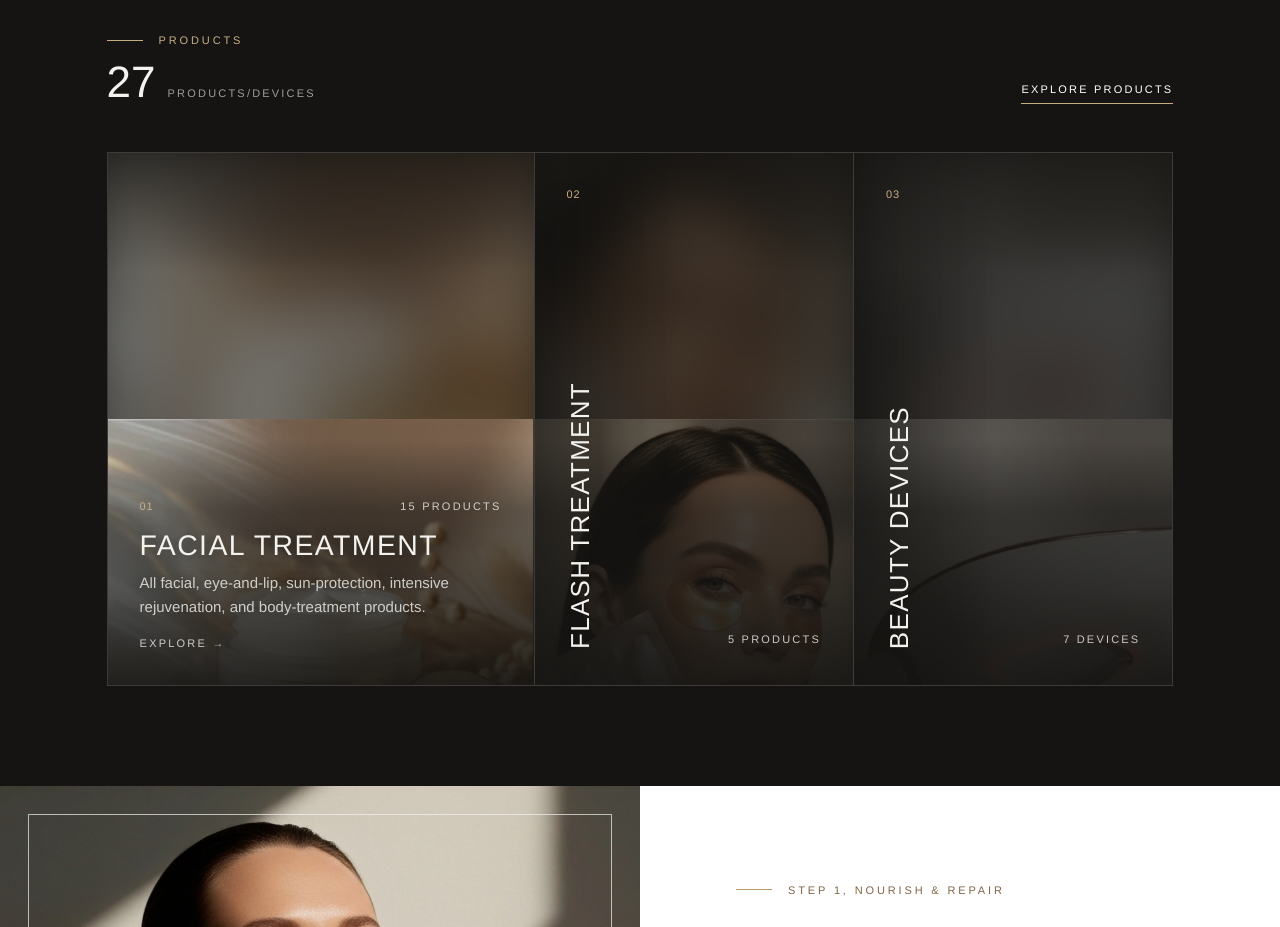
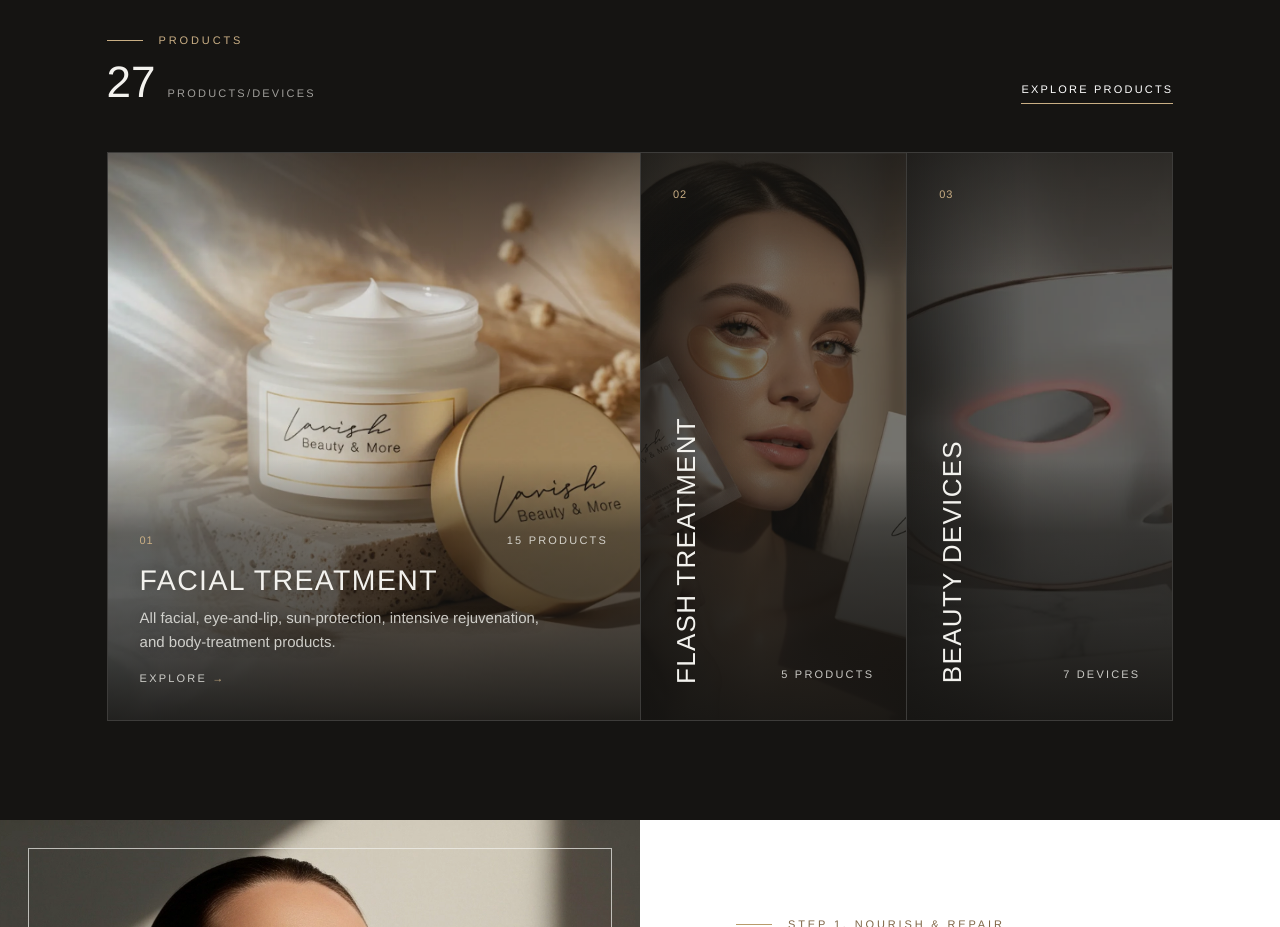
Before and after one commit to everlast-software-development/lavishluster, a React (Vite) app in the folder client/: page / in a window 1280 px wide. Shown: the part 1600-2527 px from the top of the page. Built offline with nearby package versions, Linux system fonts and the light colour scheme.

Commit message:
Home: Product Worlds cover images, no bars
Co-Authored-By: Claude Opus 5.5 (1M context) <noreply@anthropic.com>

```diff
--- a/client/src/components/sections/home/HomeCollections.css
+++ b/client/src/components/sections/home/HomeCollections.css
@@ -1,9 +1,9 @@
 /* ==========================================================================
-   Home 03 — Product Worlds (noir) · ≈950px at 1440
+   Home 03 — Product Worlds (noir) · ≈985px at 1440
    Three expanding full-image panels, text on the image. --o is the open
    state of a panel (0 or 1); overlays and content fades follow it. The open
-   panel is exactly as wide as its photograph at the row height (--ar, the
-   image's width / height read at build time), so the whole image shows.
+   panel's width follows its photograph's ratio (--ar, width / height read at
+   build time), kept to 50–60% of the row; the image always covers the panel.
    ========================================================================== */
 .home-worlds { background: var(--c-noir); color: var(--c-pearl); }
 .home-worlds__head { display: flex; flex-wrap: wrap; align-items: flex-end; justify-content: space-between; gap: 1rem 2rem; margin-bottom: 3rem; }
@@ -11,9 +11,9 @@
 .home-worlds__count { font-size: 2.75rem; font-weight: 200; line-height: 1; color: var(--c-pearl); font-variant-numeric: lining-nums tabular-nums; }
 .home-worlds__count-label { color: var(--c-pearl-a62); }
 
-/* ---------- Panels row: 600px at 1440 ---------- */
+/* ---------- Panels row: 640px at 1440 ---------- */
 .world-panels {
-  --row-h: clamp(30rem, 41.7vw, 37.5rem);
+  --row-h: clamp(31.25rem, 44.4vw, 40rem);
   container-type: inline-size;
   list-style: none; margin: 0; padding: 0;
   display: flex; height: var(--row-h);
@@ -21,22 +21,18 @@
 }
 .world-panel {
   --o: 0;
-  --fx: var(--fx-closed, 50%);                             /* horizontal focal point (closed panels crop) */
-  --img-w: calc((var(--row-h) - 2px) * var(--ar, 0.8));    /* the image's width at the panel height */
-  --open-w: clamp(40cqw, var(--img-w), 68cqw);             /* open width: the image's, kept to 40–68% of the row */
-  --bw: 0px;                                               /* the panel's left border, added to its open basis */
+  --open-w: clamp(50cqw, calc(var(--row-h) * var(--ar, 0.8)), 60cqw);  /* open width: the image's ratio, kept to 50–60% of the row */
   position: relative; flex: 1 1 0; min-width: 0; overflow: hidden;
   transition: flex-basis 0.6s var(--ease), flex-grow 0.6s var(--ease);
 }
-.world-panel + .world-panel { --bw: 1px; border-left: 1px solid var(--c-pearl-a18); }
-.world-panel--flash-treatment { --fx-closed: 35%; }
+.world-panel + .world-panel { border-left: 1px solid var(--c-pearl-a18); }
 /* Open: the first panel by default; while the row is hovered, the hovered panel;
    while focus is in the row (and it is not hovered), the focused panel. */
-.world-panel:first-child { --o: 1; --fx: 50%; flex: 0 0 calc(var(--open-w) + var(--bw)); }
+.world-panel:first-child { --o: 1; flex: 0 0 var(--open-w); }
 .world-panels:hover .world-panel,
-.world-panels:focus-within .world-panel { --o: 0; --fx: var(--fx-closed, 50%); flex: 1 1 0; }
+.world-panels:focus-within .world-panel { --o: 0; flex: 1 1 0; }
 .world-panels .world-panel:hover,
-.world-panels:not(:hover) .world-panel:focus-within { --o: 1; --fx: 50%; flex: 0 0 calc(var(--open-w) + var(--bw)); }
+.world-panels:not(:hover) .world-panel:focus-within { --o: 1; flex: 0 0 var(--open-w); }
 
 .world-panel__link { position: absolute; inset: 0; display: block; color: var(--c-pearl); text-decoration: none; }
 .world-panel__link:focus-visible { outline: 1px solid var(--c-gold); outline-offset: -1px; }
@@ -44,27 +40,24 @@
 /* Layers, bottom to top: image (0) · shade, base scrim, top shade (1) · content (2).
    Scoped under .world-panel so the global .media rules can never re-position them. */
 .world-panel .world-panel__media { position: absolute; inset: 0; z-index: 0; background: var(--c-noir); }
-/* The photograph keeps its own ratio: as tall as the panel and --img-w wide (narrower only when the
-   open width is clamped; then it shows whole, centred over its blurred copy). Open, it fills the
-   panel exactly; closed, the panel crops it around --fx. */
+/* The photograph always covers the panel edge to edge, open or closed, framed by its focal point. */
 .world-panel .world-panel__img {
-  position: absolute; top: 50%; left: var(--fx);
-  width: min(var(--img-w), var(--open-w)); height: auto; max-width: none; aspect-ratio: var(--ar, 0.8);
-  object-fit: cover; filter: brightness(0.88) saturate(0.92);
-  transform: translate(calc(var(--fx) * -1), -50%);
-  transition: left 0.6s var(--ease), transform 0.6s var(--ease);
+  position: absolute; inset: 0; width: 100%; height: 100%;
+  object-fit: cover; object-position: var(--focus, center); filter: brightness(0.88) saturate(0.92); transform: none;
 }
-/* Blurred copy of the same photograph behind it: covers any area the whole image leaves free. */
-.world-panel .world-panel__fill {
-  position: absolute; inset: 0; width: 100%; height: 100%; max-width: none;
-  object-fit: cover; filter: blur(28px) brightness(0.5); transform: scale(1.1);
-}
+/* Facial: 80% (not 45%) lifts the jar so its lid label clears the count, with headroom above. */
+.world-panel--facial-treatment { --focus: center 80%; }   /* the jar */
+.world-panel--flash-treatment { --focus: center 22%; }    /* eyes, patches and sachet */
+.world-panel--beauty-devices { --focus: center 50%; }     /* the whole mask */
+/* Wide screens crop the 4:5 photographs more (the open panel is 50% of a 1600px row): keep the jar off the top edge. */
+@media (min-width: 1680px) { .world-panel--facial-treatment { --focus: center 70%; } }
 
 .world-panel .world-panel__shade, .world-panel .world-panel__scrim, .world-panel .world-panel__top { position: absolute; inset: 0; z-index: 1; pointer-events: none; }
 /* Closed only: a left gradient behind the vertical name over a flat veil; fades out as the panel opens. */
 .world-panel .world-panel__shade { background: var(--g-worlds-closed-name), var(--c-noir-a50); opacity: calc(1 - var(--o)); transition: opacity 0.6s var(--ease); }
 /* Always, on every panel: the base scrim under the text (the bottom 46% only), and a top shade for the number. */
 .world-panel .world-panel__scrim { background: var(--g-worlds-base); }
+.world-panel--flash-treatment .world-panel__scrim { background: var(--g-worlds-base-strong); }
 .world-panel .world-panel__top { background: var(--g-worlds-top); }
 
 /* Content fades: in over 0.3s after 0.15s when opening; out over 0.15s when closing. */
@@ -101,15 +94,14 @@
 }
 
 @media (prefers-reduced-motion: reduce) {
-  .world-panel, .world-panel .world-panel__img, .world-panel .world-panel__shade, .world-panel__open, .world-panel__closed { transition: none; }
+  .world-panel, .world-panel .world-panel__shade, .world-panel__open, .world-panel__closed { transition: none; }
 }
 
-/* Under 1024px: no accordion — three open cards at their image's own ratio (max 560px tall; above
-   that the whole image is contained over its blurred copy), 16px apart. */
+/* Under 1024px: no accordion — three open 4:5 cards (the photographs' own ratio), image covering
+   the card with the same focal points, 16px apart. */
 @media (max-width: 1023px) {
   .world-panels { flex-direction: column; height: auto; gap: 1rem; border: 0; }
-  .world-panel, .world-panel + .world-panel { --o: 1 !important; flex: none !important; aspect-ratio: var(--ar, 0.8); max-height: 35rem; border: 1px solid var(--c-pearl-a18); }
-  .world-panel .world-panel__img { inset: 0; width: 100%; height: 100%; aspect-ratio: auto; object-fit: contain; transform: none; transition: none; }
+  .world-panel, .world-panel + .world-panel { --o: 1 !important; flex: none !important; aspect-ratio: 4 / 5; border: 1px solid var(--c-pearl-a18); }
   .world-panel__closed { display: none; }
   .world-panel .world-panel__scrim { background: var(--g-worlds-base-tall), var(--c-noir-a30); }
   .world-panel__open { left: 1.5rem; right: 1.5rem; bottom: 1.25rem; width: auto; }
--- a/client/src/components/sections/home/HomeCollections.jsx
+++ b/client/src/components/sections/home/HomeCollections.jsx
@@ -40,20 +40,14 @@ export default function HomeCollections() {
           {categories.map((c, i) => {
             const images = getProduct(COVER[c.slug])?.images;
             const src = images?.primary;
-            // The open panel is as wide as the image at the row height: its aspect, read at build time.
+            // The open panel's width follows the image's aspect (read at build time), kept to 50–60% of the row.
             const style = images?.primaryAspect ? { '--ar': images.primaryAspect.toFixed(6) } : undefined;
             const num = String(i + 1).padStart(2, '0');
             return (
               <li key={c.slug} className={`world-panel world-panel--${c.slug}`} style={style}>
                 <Link to={catalogHref(c.slug)} className="world-panel__link">
                   <span className="media world-panel__media">
-                    {src ? (
-                      <>
-                        {/* Blurred copy behind: fills any area the complete image leaves when its width is clamped. */}
-                        <img className="world-panel__fill" src={src} alt="" aria-hidden="true" loading="lazy" decoding="async" />
-                        <img className="world-panel__img" src={src} alt="" loading="lazy" decoding="async" />
-                      </>
-                    ) : <Placeholder title={c.label} />}
+                    {src ? <img className="world-panel__img" src={src} alt="" loading="lazy" decoding="async" /> : <Placeholder title={c.label} />}
                   </span>
                   {/* Layers over the image: closed-panel shade, base scrim (always), top shade (always). */}
                   <span className="world-panel__shade" aria-hidden="true" />
--- a/client/src/styles/tokens.css
+++ b/client/src/styles/tokens.css
@@ -54,6 +54,8 @@
   /* Product Worlds panel layers */
   /* Base scrim: the bottom 46% only; the extra 52% stop at 33% darkens the number/count row (4.5:1). */
   --g-worlds-base: linear-gradient(0deg, var(--c-noir-a92) 0%, var(--c-noir-a60) 24%, var(--c-noir-a52) 33%, var(--c-noir-a0) 46%);
+  /* Flash Treatment only: its white box sits behind the count, so the count row is a little darker. */
+  --g-worlds-base-strong: linear-gradient(0deg, var(--c-noir-a92) 0%, var(--c-noir-a65) 28%, var(--c-noir-a52) 34%, var(--c-noir-a0) 46%);
   /* Stacked cards (< 1024px), where the text takes more of the card: the taller scrim. */
   --g-worlds-base-tall: linear-gradient(0deg, var(--c-noir-a95) 0%, var(--c-noir-a78) 28%, var(--c-noir-a30) 52%, var(--c-noir-a0) 70%);
   --g-worlds-top: linear-gradient(180deg, var(--c-noir-a55) 0%, var(--c-noir-a0) 22%);
```
Also changed, not shown: 1 other file (tests, documents, lock files or other folders).
